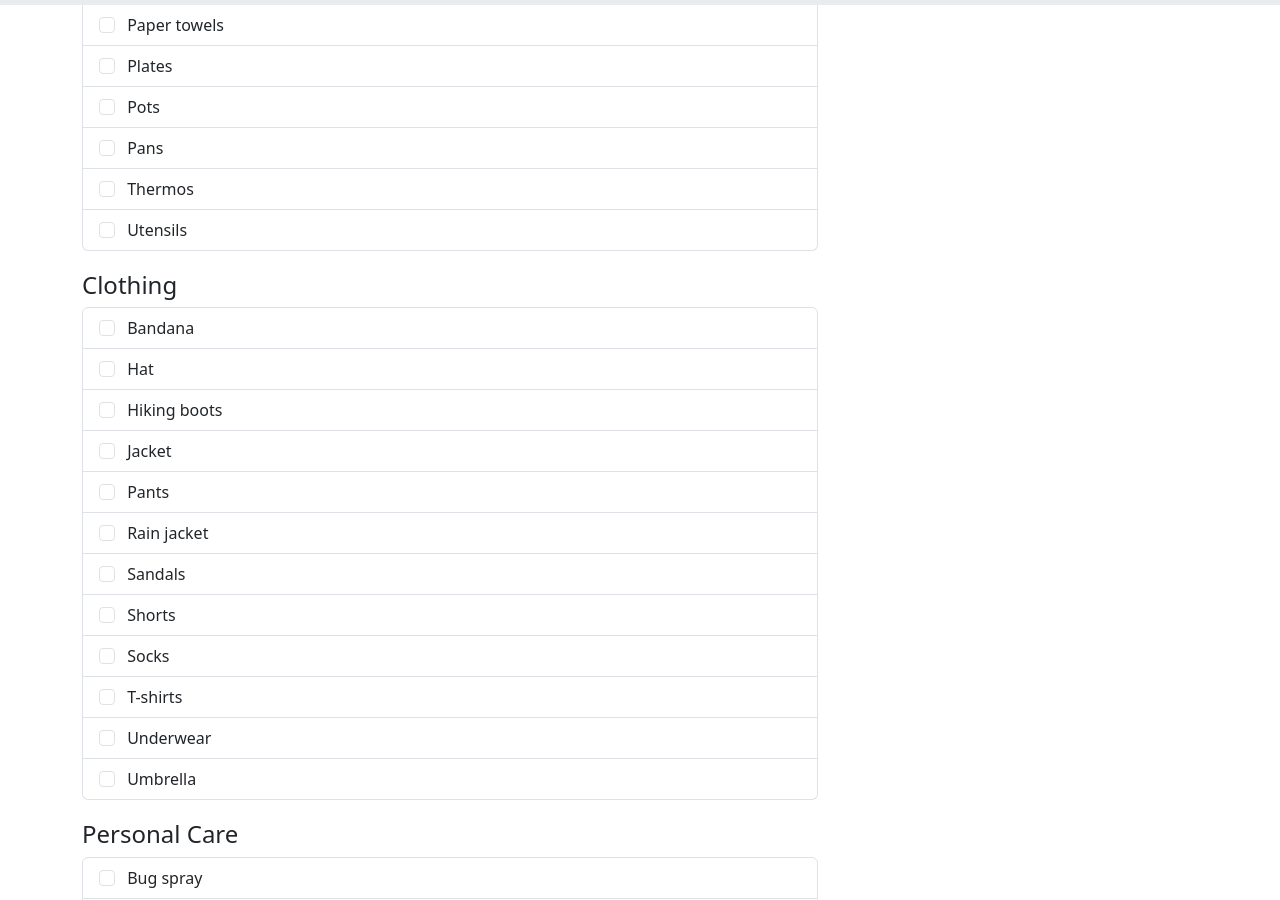
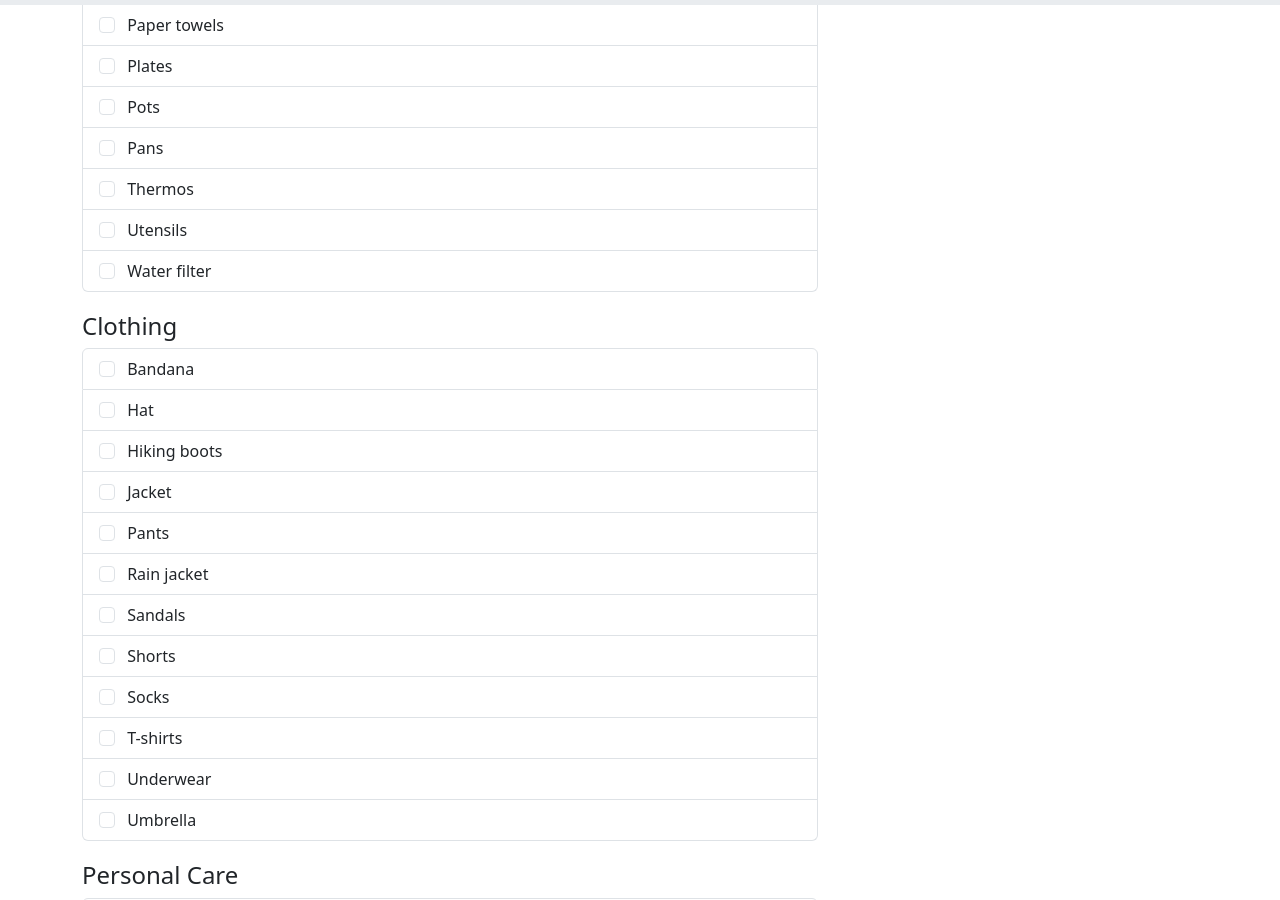
Before and after one commit to adriavalles/utilists, a Jekyll site: the page built from _posts/2025-04-25-camping.md, in a window 1280 px wide and 900 px high, scrolled down 1366 px. Built offline with Jekyll 4.4.1, drawn with Linux system fonts in a browser that asks for light colours.

Commit message:
Add water filter and Drone to Camping list

```diff
--- a/_posts/2025-04-25-camping.md
+++ b/_posts/2025-04-25-camping.md
@@ -41,6 +41,7 @@ items:
         - 'Pans'
         - 'Thermos'
         - 'Utensils'
+        - 'Water filter'
     - name: Clothing
       items:
         - 'Bandana'
```
Also changed, not shown: other parts of _posts/2025-04-25-camping.md (+1 -0 lines).
